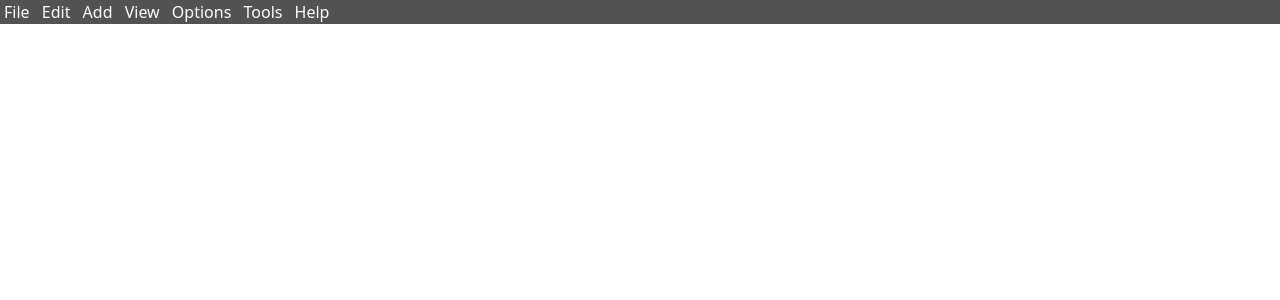
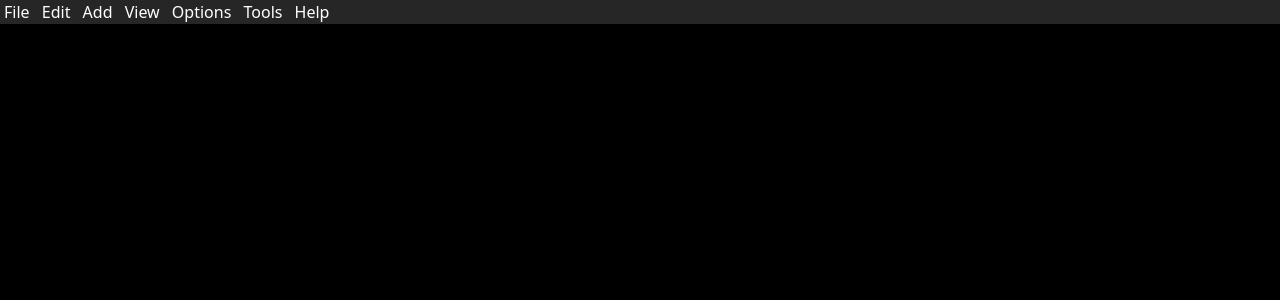
Before and after one commit to NaokiTM/onlinedaw, a SvelteKit app: page / in a window 1280 px wide. Shown: the top 300 px of the page. Built offline with nearby package versions, Linux system fonts and the light colour scheme.

Commit message:
changed background colour to black

```diff
--- a/src/lib/components/Menubar.svelte
+++ b/src/lib/components/Menubar.svelte
@@ -4,7 +4,7 @@
 
 </script>
 
-<nav class="bg-neutral-600 text-white space-x-2 pl-1">
+<nav class="bg-neutral-800 text-white space-x-2 pl-1">
     <button>File</button>
     <button>Edit</button>
     <button>Add</button>
--- a/src/routes/+page.svelte
+++ b/src/routes/+page.svelte
@@ -6,4 +6,7 @@
 <Menubar></Menubar>
 
 <style>
+    :global(body) {
+        background-color: black;
+    }
 </style>
```
